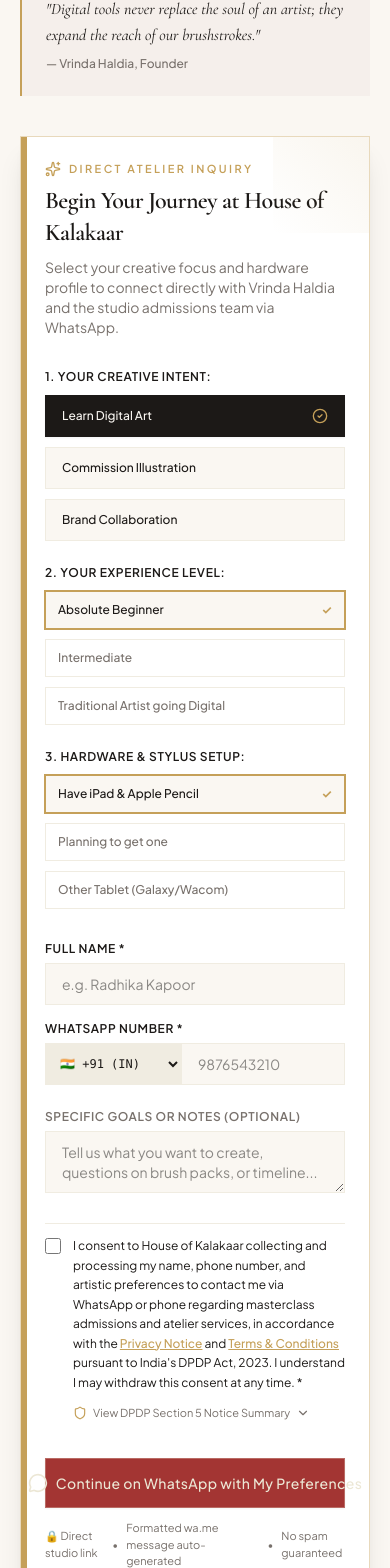
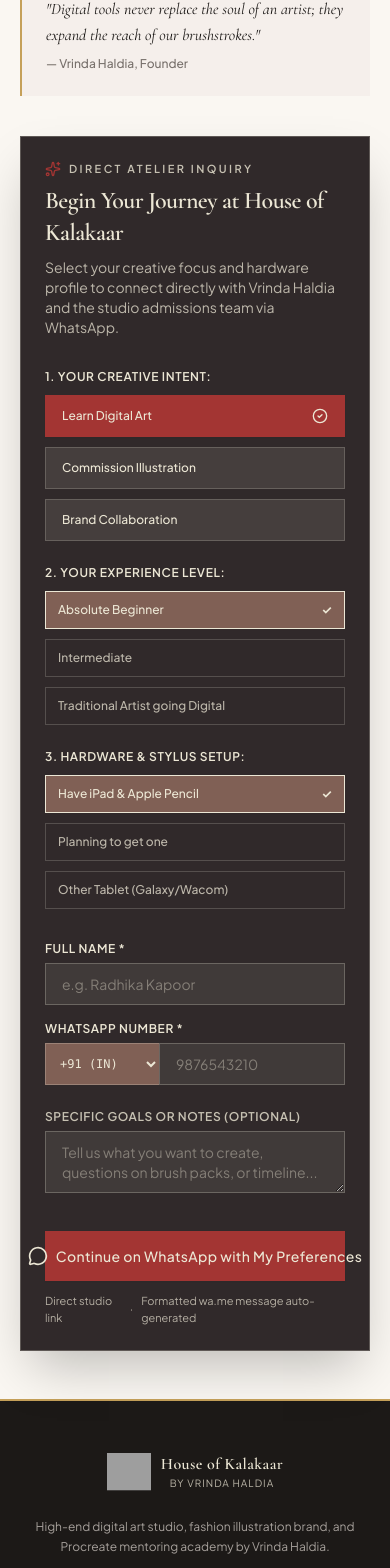
Before and after one commit to yashasvi9199/HOK, a React (Vite) app: page /contact in a window 390 px wide. Shown: the part 1091-2659 px from the top of the page. Built offline with nearby package versions, Linux system fonts and the light colour scheme; grey boxes are pictures that could not be loaded.

Commit message:
refactor(form): streamline lead capture form fields and whatsapp redirect

```diff
--- a/src/components/LeadCaptureForm.tsx
+++ b/src/components/LeadCaptureForm.tsx
@@ -1,9 +1,7 @@
 import React, { useState } from 'react';
-import { Link } from 'react-router-dom';
-import { MessageCircle, CheckCircle2, Sparkles, Shield, ChevronDown, ChevronUp } from 'lucide-react';
+import { MessageCircle, CheckCircle2, Sparkles } from 'lucide-react';
 import confetti from 'canvas-confetti';
-import type { LeadFormData, LeadIntent, SkillLevel, HardwareStatus } from '../features/leads/leads.types';
-import { leadFormSchema } from '../features/leads/leads.schema';
+import { LeadFormData, LeadIntent, SkillLevel, HardwareStatus } from '../types';
 import { useWhatsAppRedirect } from '../hooks/useWhatsAppRedirect';
 import { AtelierButton } from './AtelierButton';
 
@@ -12,7 +10,6 @@
   isCompact?: boolean;
 }
 
-// * Interactive Atelier Lead Qualification Form with zero-trust validation
 export const LeadCaptureForm: React.FC<LeadCaptureFormProps> = ({
   className = '',
   isCompact = false,
@@ -27,68 +24,43 @@
     whatsappNumber: '',
     countryCode: '+91',
     notes: '',
-    consentAccepted: false,
   });
 
-  const [errors, setErrors] = useState<{
-    fullName?: string;
-    whatsappNumber?: string;
-    consentAccepted?: string;
-  }>({});
-  const [showNoticeSummary, setShowNoticeSummary] = useState(false);
+  const [errors, setErrors] = useState<{ fullName?: string; whatsappNumber?: string }>({});
   const [isSubmitted, setIsSubmitted] = useState(false);
 
-  const intentOptions: readonly LeadIntent[] = [
+  const intentOptions: LeadIntent[] = [
     'Learn Digital Art',
     'Commission Illustration',
     'Brand Collaboration',
   ];
 
-  const skillOptions: readonly SkillLevel[] = [
+  const skillOptions: SkillLevel[] = [
     'Absolute Beginner',
     'Intermediate',
     'Traditional Artist going Digital',
   ];
 
-  const hardwareOptions: readonly HardwareStatus[] = [
+  const hardwareOptions: HardwareStatus[] = [
     'Have iPad & Apple Pencil',
     'Planning to get one',
     'Other Tablet (Galaxy/Wacom)',
   ];
 
-  // ? Enforce zero-trust validation via Zod schema including DPDP consent
-  const validate = (): boolean => {
-    try {
-      const result = leadFormSchema.safeParse(formData);
-      if (!result.success) {
-        const fieldErrors: {
-          fullName?: string;
-          whatsappNumber?: string;
-          consentAccepted?: string;
-        } = {};
-        for (const issue of result.error.issues) {
-          if (issue.path[0] === 'fullName') {
-            fieldErrors.fullName = issue.message;
-          } else if (issue.path[0] === 'whatsappNumber') {
-            fieldErrors.whatsappNumber = issue.message;
-          } else if (issue.path[0] === 'consentAccepted') {
-            fieldErrors.consentAccepted = issue.message;
+  const validate = () => {
+    const newErrors: { fullName?: string; whatsappNumber?: string } = {};
+    if (!formData.fullName.trim()) {
+      newErrors.fullName = 'Please enter your name';
     }
+    const cleanPhone = formData.whatsappNumber.replace(/\D/g, '');
+    if (!cleanPhone || cleanPhone.length < 7) {
+      newErrors.whatsappNumber = 'Please enter a valid phone/WhatsApp number';
     }
-        setErrors(fieldErrors);
-        return false;
-      }
-      setErrors({});
-      return true;
-    } catch (err) {
-      console.error('Validation unexpected exception:', err);
-      return false;
-    }
+    setErrors(newErrors);
+    return Object.keys(newErrors).length === 0;
   };
 
-  // * Handle form submission with confetti burst and safe redirection
   const handleSubmit = (e: React.FormEvent) => {
-    try {
     e.preventDefault();
     if (!validate()) return;
 
@@ -97,40 +69,32 @@
         particleCount: 50,
         spread: 60,
         origin: { y: 0.8 },
-          colors: ['#C5A059', '#1C1917', '#E5D5BA'],
+        colors: ['#a33533', '#ece7d5', '#806055', '#30292a'],
       });
-      } catch (confettiErr) {
-        // ! Fallback gracefully if canvas context fails
-        console.warn('Confetti animation failed:', confettiErr);
+    } catch {
+      // safe fallback
     }
 
     setIsSubmitted(true);
     submitLeadToWhatsApp(formData);
-    } catch (submitErr) {
-      console.error('Form submission exception:', submitErr);
-    }
   };
 
   return (
     <div
       id="lead-capture-form"
-      className={`bg-[#FFFFFF] border border-[#C5A059]/40 shadow-xl p-6 sm:p-8 md:p-10 relative overflow-hidden ${className}`}
+      className={`bg-[#30292a] text-[#ece7d5] border border-[#ece7d5]/25 shadow-2xl p-6 sm:p-8 md:p-10 relative overflow-hidden ${className}`}
     >
-      {/* Decorative Atelier Corner Accent */}
-      <div className="absolute top-0 right-0 w-24 h-24 bg-gradient-to-bl from-[#C5A059]/10 to-transparent pointer-events-none" />
-      <div className="absolute top-0 left-0 w-1.5 h-full bg-[#C5A059]" />
-
       <div className="mb-8">
         <div className="flex items-center gap-2 mb-2">
-          <Sparkles className="w-4 h-4 text-[#C5A059]" />
-          <span className="text-[11px] font-sans tracking-[0.22em] uppercase font-semibold text-[#C5A059]">
+          <Sparkles className="w-4 h-4 text-[#a33533]" />
+          <span className="text-[11px] font-sans tracking-[0.22em] uppercase font-semibold text-[#ece7d5]/80">
             Direct Atelier Inquiry
           </span>
         </div>
-        <h3 className="font-serif text-2xl sm:text-3xl text-[#1C1917] font-semibold tracking-tight">
+        <h3 className="font-serif text-2xl sm:text-3xl text-[#ece7d5] font-semibold tracking-tight">
           Begin Your Journey at House of Kalakaar
         </h3>
-        <p className="text-sm font-sans text-[#78716C] mt-2">
+        <p className="text-sm font-sans text-[#ece7d5]/75 mt-2">
           Select your creative focus and hardware profile to connect directly with Vrinda Haldia and the studio admissions team via WhatsApp.
         </p>
       </div>
@@ -138,7 +102,7 @@
       <form onSubmit={handleSubmit} className="space-y-6">
         {/* Step 1: Creative Intent Tags */}
         <div>
-          <label className="block text-xs font-semibold uppercase tracking-wider text-[#1C1917] mb-2.5">
+          <label className="block text-xs font-semibold uppercase tracking-wider text-[#ece7d5] mb-2.5">
             1. Your Creative Intent:
           </label>
           <div className="grid grid-cols-1 sm:grid-cols-3 gap-2.5">
@@ -151,12 +115,12 @@
                   onClick={() => setFormData({ ...formData, intent: option })}
                   className={`px-4 py-3 text-xs sm:text-sm font-medium transition-all text-left border flex items-center justify-between cursor-pointer ${
                     selected
-                      ? 'bg-[#1C1917] text-[#FAF7F2] border-[#1C1917] shadow-xs'
-                      : 'bg-[#FAF7F2] text-[#1C1917] border-[#F0ECE1] hover:border-[#C5A059]'
+                      ? 'bg-[#a33533] text-[#ece7d5] border-[#a33533] shadow-xs'
+                      : 'bg-[#837d75]/25 text-[#ece7d5] border-[#ece7d5]/20 hover:border-[#ece7d5]'
                   }`}
                 >
                   <span>{option}</span>
-                  {selected && <CheckCircle2 className="w-4 h-4 text-[#C5A059]" />}
+                  {selected && <CheckCircle2 className="w-4 h-4 text-[#ece7d5]" />}
                 </button>
               );
             })}
@@ -165,7 +129,7 @@
 
         {/* Step 2: Skill Level Selector */}
         <div>
-          <label className="block text-xs font-semibold uppercase tracking-wider text-[#1C1917] mb-2.5">
+          <label className="block text-xs font-semibold uppercase tracking-wider text-[#ece7d5] mb-2.5">
             2. Your Experience Level:
           </label>
           <div className="grid grid-cols-1 sm:grid-cols-3 gap-2.5">
@@ -178,12 +142,12 @@
                   onClick={() => setFormData({ ...formData, skillLevel: option })}
                   className={`px-3 py-2.5 text-xs sm:text-sm font-medium transition-all text-left border flex items-center justify-between cursor-pointer ${
                     selected
-                      ? 'bg-[#FAF7F2] text-[#1C1917] border-[#C5A059] ring-1 ring-[#C5A059]'
-                      : 'bg-[#FFFFFF] text-[#78716C] border-[#F0ECE1] hover:border-[#C5A059]/60'
+                      ? 'bg-[#806055] text-[#ece7d5] border-[#ece7d5]'
+                      : 'bg-[#30292a] text-[#ece7d5]/75 border-[#ece7d5]/20 hover:border-[#ece7d5]/60'
                   }`}
                 >
                   <span>{option}</span>
-                  {selected && <span className="text-[#C5A059] font-bold">✓</span>}
+                  {selected && <span className="text-[#ece7d5] font-bold">✓</span>}
                 </button>
               );
             })}
@@ -192,7 +156,7 @@
 
         {/* Step 3: Hardware Selector */}
         <div>
-          <label className="block text-xs font-semibold uppercase tracking-wider text-[#1C1917] mb-2.5">
+          <label className="block text-xs font-semibold uppercase tracking-wider text-[#ece7d5] mb-2.5">
             3. Hardware & Stylus Setup:
           </label>
           <div className="grid grid-cols-1 sm:grid-cols-3 gap-2.5">
@@ -205,12 +169,12 @@
                   onClick={() => setFormData({ ...formData, hardware: option })}
                   className={`px-3 py-2.5 text-xs sm:text-sm font-medium transition-all text-left border flex items-center justify-between cursor-pointer ${
                     selected
-                      ? 'bg-[#FAF7F2] text-[#1C1917] border-[#C5A059] ring-1 ring-[#C5A059]'
-                      : 'bg-[#FFFFFF] text-[#78716C] border-[#F0ECE1] hover:border-[#C5A059]/60'
+                      ? 'bg-[#806055] text-[#ece7d5] border-[#ece7d5]'
+                      : 'bg-[#30292a] text-[#ece7d5]/75 border-[#ece7d5]/20 hover:border-[#ece7d5]/60'
                   }`}
                 >
                   <span className="truncate">{option}</span>
-                  {selected && <span className="text-[#C5A059] font-bold">✓</span>}
+                  {selected && <span className="text-[#ece7d5] font-bold">✓</span>}
                 </button>
               );
             })}
@@ -220,7 +184,7 @@
         {/* Step 4: Name & WhatsApp Phone Number */}
         <div className="grid grid-cols-1 md:grid-cols-2 gap-4 pt-2">
           <div>
-            <label className="block text-xs font-semibold uppercase tracking-wider text-[#1C1917] mb-1.5">
+            <label className="block text-xs font-semibold uppercase tracking-wider text-[#ece7d5] mb-1.5">
               Full Name *
             </label>
             <input
@@ -228,45 +192,45 @@
               placeholder="e.g. Radhika Kapoor"
               value={formData.fullName}
               onChange={(e) => setFormData({ ...formData, fullName: e.target.value })}
-              className={`w-full px-4 py-2.5 bg-[#FAF7F2] border text-sm font-sans focus:outline-none focus:border-[#C5A059] transition-colors ${
-                errors.fullName ? 'border-red-500' : 'border-[#F0ECE1]'
+              className={`w-full px-4 py-2.5 bg-[#837d75]/20 border text-sm font-sans text-[#ece7d5] placeholder:text-[#ece7d5]/40 focus:outline-none focus:border-[#a33533] transition-colors ${
+                errors.fullName ? 'border-[#a33533]' : 'border-[#ece7d5]/25'
               }`}
             />
             {errors.fullName && (
-              <span className="text-xs text-red-500 mt-1 block">{errors.fullName}</span>
+              <span className="text-xs text-[#a33533] mt-1 block">{errors.fullName}</span>
             )}
           </div>
 
           <div>
-            <label className="block text-xs font-semibold uppercase tracking-wider text-[#1C1917] mb-1.5">
+            <label className="block text-xs font-semibold uppercase tracking-wider text-[#ece7d5] mb-1.5">
               WhatsApp Number *
             </label>
             <div className="flex">
               <select
                 value={formData.countryCode}
                 onChange={(e) => setFormData({ ...formData, countryCode: e.target.value })}
-                className="bg-[#F0ECE1] border border-r-0 border-[#F0ECE1] px-2.5 py-2.5 text-xs font-mono text-[#1C1917] focus:outline-none"
+                className="bg-[#806055] border border-r-0 border-[#ece7d5]/25 px-2.5 py-2.5 text-xs font-mono text-[#ece7d5] focus:outline-none"
               >
-                <option value="+91">🇮🇳 +91 (IN)</option>
-                <option value="+1">🇺🇸 +1 (US/CA)</option>
-                <option value="+44">🇬🇧 +44 (UK)</option>
-                <option value="+971">🇦🇪 +971 (UAE)</option>
-                <option value="+61">🇦🇺 +61 (AU)</option>
-                <option value="+65">🇸🇬 +65 (SG)</option>
-                <option value="+49">🇩🇪 +49 (DE)</option>
+                <option value="+91">+91 (IN)</option>
+                <option value="+1">+1 (US/CA)</option>
+                <option value="+44">+44 (UK)</option>
+                <option value="+971">+971 (UAE)</option>
+                <option value="+61">+61 (AU)</option>
+                <option value="+65">+65 (SG)</option>
+                <option value="+49">+49 (DE)</option>
               </select>
               <input
                 type="tel"
                 placeholder="9876543210"
                 value={formData.whatsappNumber}
                 onChange={(e) => setFormData({ ...formData, whatsappNumber: e.target.value })}
-                className={`w-full px-4 py-2.5 bg-[#FAF7F2] border text-sm font-sans focus:outline-none focus:border-[#C5A059] transition-colors ${
-                  errors.whatsappNumber ? 'border-red-500' : 'border-[#F0ECE1]'
+                className={`w-full px-4 py-2.5 bg-[#837d75]/20 border text-sm font-sans text-[#ece7d5] placeholder:text-[#ece7d5]/40 focus:outline-none focus:border-[#a33533] transition-colors ${
+                  errors.whatsappNumber ? 'border-[#a33533]' : 'border-[#ece7d5]/25'
                 }`}
               />
             </div>
             {errors.whatsappNumber && (
-              <span className="text-xs text-red-500 mt-1 block">{errors.whatsappNumber}</span>
+              <span className="text-xs text-[#a33533] mt-1 block">{errors.whatsappNumber}</span>
             )}
           </div>
         </div>
@@ -274,7 +238,7 @@
         {/* Optional Notes */}
         {!isCompact && (
           <div>
-            <label className="block text-xs font-semibold uppercase tracking-wider text-[#78716C] mb-1.5">
+            <label className="block text-xs font-semibold uppercase tracking-wider text-[#ece7d5]/80 mb-1.5">
               Specific Goals or Notes (Optional)
             </label>
             <textarea
@@ -282,107 +246,32 @@
               placeholder="Tell us what you want to create, questions on brush packs, or timeline..."
               value={formData.notes}
               onChange={(e) => setFormData({ ...formData, notes: e.target.value })}
-              className="w-full px-4 py-2.5 bg-[#FAF7F2] border border-[#F0ECE1] text-sm font-sans focus:outline-none focus:border-[#C5A059] transition-colors"
+              className="w-full px-4 py-2.5 bg-[#837d75]/20 border border-[#ece7d5]/25 text-sm font-sans text-[#ece7d5] placeholder:text-[#ece7d5]/40 focus:outline-none focus:border-[#a33533] transition-colors"
             />
           </div>
         )}
-
-        {/* Step 5: Statutory DPDP Act 2023 Consent Checkbox & Notice */}
-        <div className="pt-3 border-t border-[#F0ECE1] space-y-2.5">
-          <div className="flex items-start gap-3">
-            <input
-              id="dpdp-consent-checkbox"
-              type="checkbox"
-              checked={formData.consentAccepted}
-              onChange={(e) => {
-                const checked = e.target.checked;
-                setFormData({
-                  ...formData,
-                  consentAccepted: checked,
-                  consentTimestamp: checked ? new Date().toISOString() : undefined,
-                });
-                if (checked) {
-                  setErrors((prev) => ({ ...prev, consentAccepted: undefined }));
-                }
-              }}
-              className="mt-0.5 w-4 h-4 rounded-xs border-[#C5A059] text-[#C5A059] focus:ring-[#C5A059] cursor-pointer shrink-0 accent-[#C5A059]"
-            />
-            <label
-              htmlFor="dpdp-consent-checkbox"
-              className="text-xs font-sans text-[#1C1917] leading-relaxed cursor-pointer select-none"
-            >
-              I consent to House of Kalakaar collecting and processing my name, phone number, and artistic preferences to contact me via WhatsApp or phone regarding masterclass admissions and atelier services, in accordance with the{' '}
-              <Link to="/privacy" className="text-[#C5A059] font-medium underline hover:text-[#1C1917] transition-colors">
-                Privacy Notice
-              </Link>{' '}
-              and{' '}
-              <Link to="/terms" className="text-[#C5A059] font-medium underline hover:text-[#1C1917] transition-colors">
-                Terms & Conditions
-              </Link>{' '}
-              pursuant to India's DPDP Act, 2023. I understand I may withdraw this consent at any time. *
-            </label>
-          </div>
-
-          {errors.consentAccepted && (
-            <div className="text-xs text-red-500 font-medium pl-7 animate-in fade-in">
-              {errors.consentAccepted}
-            </div>
-          )}
-
-          {/* Collapsible DPDP Statutory Notice Summary */}
-          <div className="pl-7">
-            <button
-              type="button"
-              onClick={() => setShowNoticeSummary(!showNoticeSummary)}
-              className="inline-flex items-center gap-1.5 text-[11px] font-sans text-[#78716C] hover:text-[#C5A059] transition-colors cursor-pointer"
-            >
-              <Shield className="w-3.5 h-3.5 text-[#C5A059]" />
-              <span>{showNoticeSummary ? 'Hide DPDP Notice Details' : 'View DPDP Section 5 Notice Summary'}</span>
-              {showNoticeSummary ? <ChevronUp className="w-3.5 h-3.5" /> : <ChevronDown className="w-3.5 h-3.5" />}
-            </button>
-
-            {showNoticeSummary && (
-              <div className="mt-2 p-3 bg-[#FAF7F2] border border-[#F0ECE1] text-[11px] font-sans text-[#78716C] space-y-1.5 animate-in fade-in">
-                <p>
-                  <strong>Data Fiduciary:</strong> House of Kalakaar by Vrinda Haldia, Jaipur, Rajasthan, India.
-                </p>
-                <p>
-                  <strong>Specified Purpose:</strong> Evaluating student readiness, coordinating cohorts, and providing tailored consultation.
-                </p>
-                <p>
-                  <strong>Rights & Withdrawal:</strong> Exercise rights to access, correction, erasure, or withdraw consent at any time via <a href="mailto:privacy@houseofkalakaar.com" className="text-[#C5A059] underline">privacy@houseofkalakaar.com</a>.
-                </p>
-                <p>
-                  <strong>Appeals:</strong> Redressal through our Grievance Officer, with escalation rights to the Data Protection Board of India.
-                </p>
-              </div>
-            )}
-          </div>
-        </div>
 
         {/* Submit Action */}
         <div className="pt-2">
           <AtelierButton
             type="submit"
-            variant="whatsapp"
+            variant="primary"
             size="lg"
             className="w-full justify-center text-sm sm:text-base py-3.5 shadow-md group"
-            icon={<MessageCircle className="w-5 h-5 group-hover:rotate-12 transition-transform" />}
+            icon={<MessageCircle className="w-5 h-5" />}
           >
             Continue on WhatsApp with My Preferences
           </AtelierButton>
-          <div className="flex items-center justify-center gap-2 mt-3 text-[11px] text-[#78716C]">
-            <span>🔒 Direct studio link</span>
-            <span>•</span>
+          <div className="flex items-center justify-center gap-2 mt-3 text-[11px] text-[#ece7d5]/70">
+            <span>Direct studio link</span>
+            <span>·</span>
             <span>Formatted wa.me message auto-generated</span>
-            <span>•</span>
-            <span>No spam guaranteed</span>
           </div>
         </div>
 
         {isSubmitted && (
-          <div className="p-3 bg-[#FAF7F2] border border-[#C5A059]/50 text-xs text-[#1C1917] flex items-center gap-2 animate-in fade-in">
-            <CheckCircle2 className="w-4 h-4 text-[#C5A059] shrink-0" />
+          <div className="p-3 bg-[#806055]/40 border border-[#ece7d5]/30 text-xs text-[#ece7d5] flex items-center gap-2">
+            <CheckCircle2 className="w-4 h-4 text-[#ece7d5] shrink-0" />
             <span>Preferences saved! WhatsApp is opening with your formatted inquiry.</span>
           </div>
         )}
```
Lines whose indentation alone changed are shown as unchanged.
